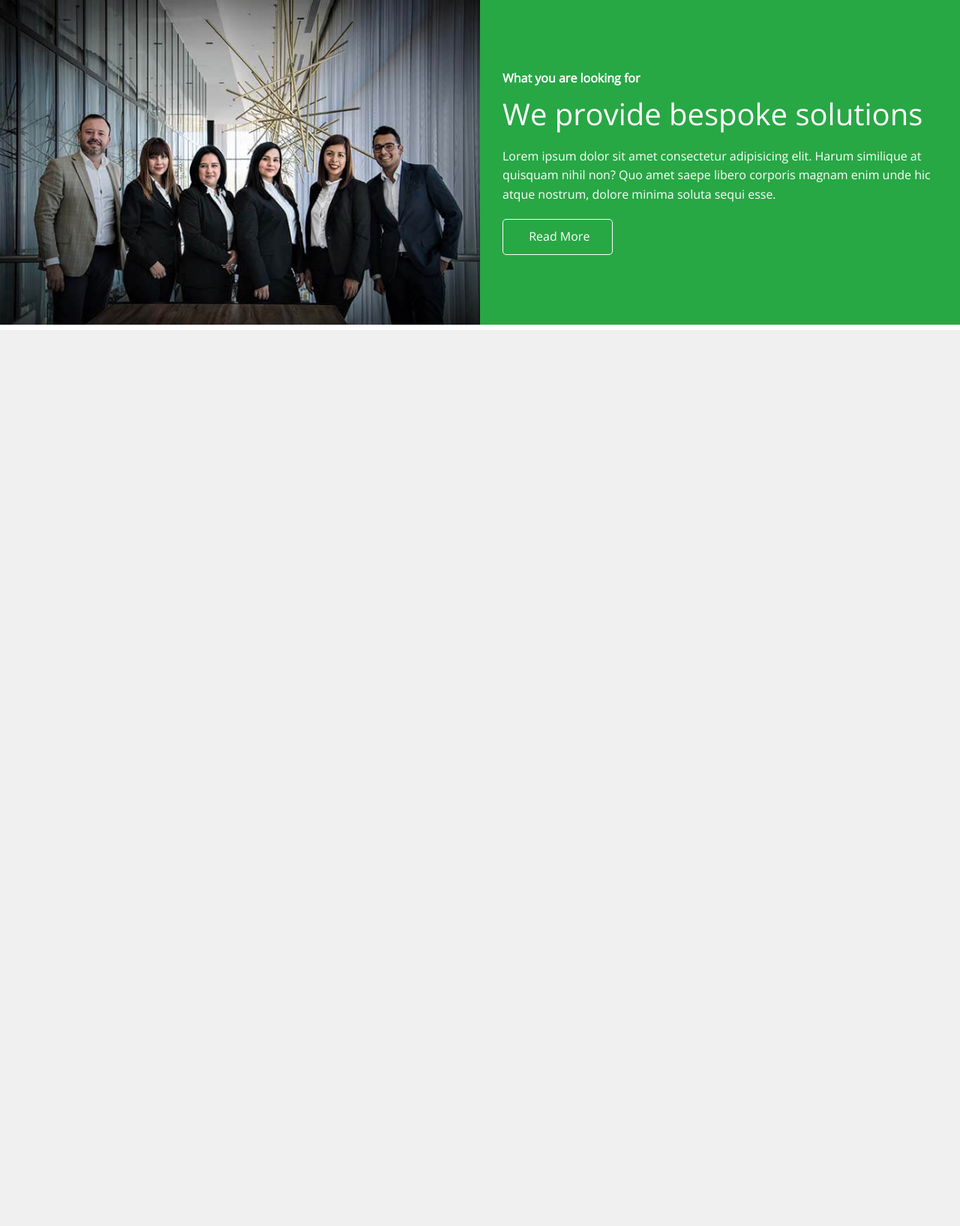
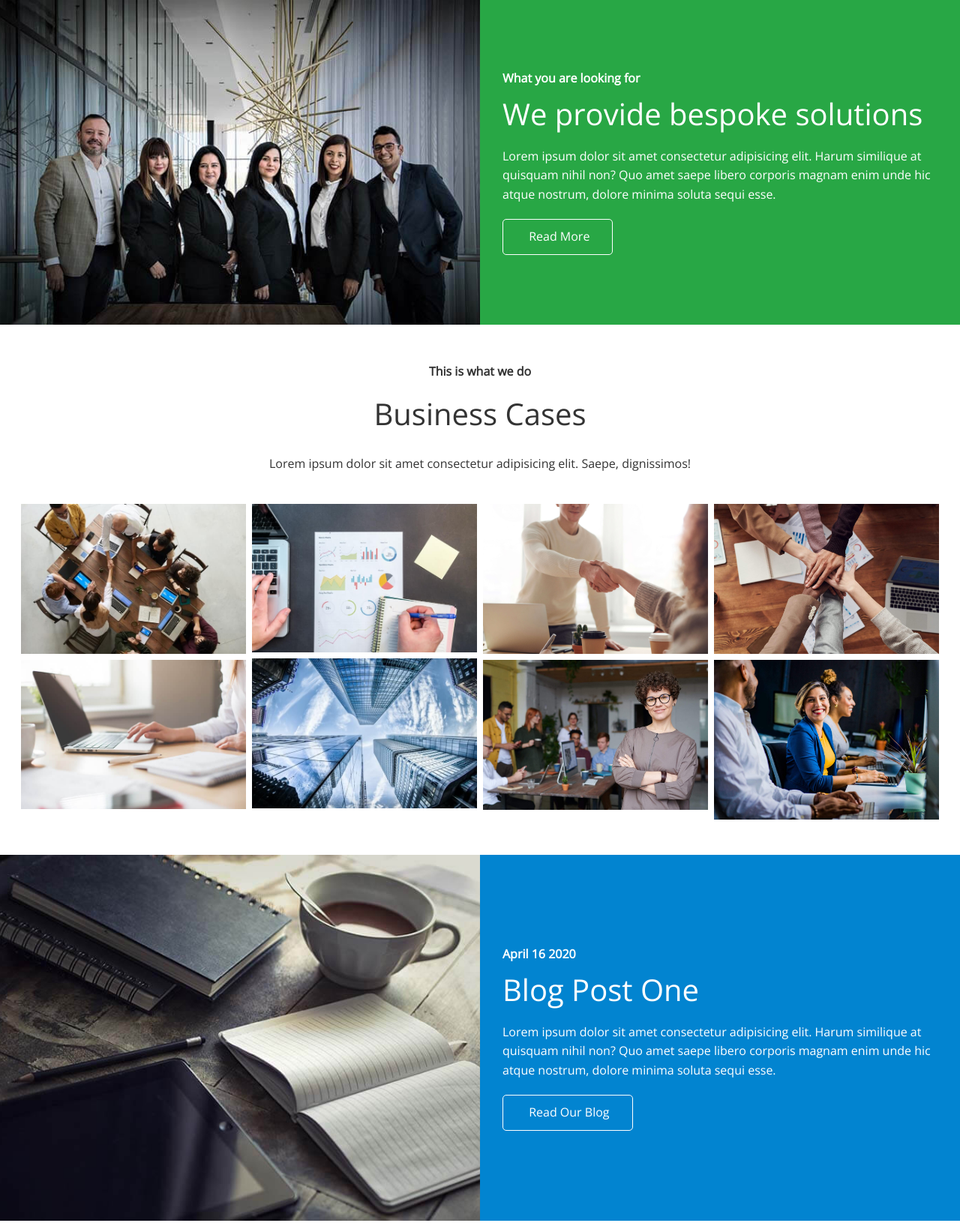
Before and after one commit to winadiw/modern-html-css-course, a PHP site: page / in a window 1280 px wide. Shown: the part 1086-2721 px from the top of the page at 75% size. Before the commit the page ends 1526 px from the top, so only its background shows below. Run offline with PHP 8.4, Linux system fonts and the light colour scheme; some libraries are stand-ins or nearby versions.

Commit message:
#55 - Cases and Blog sections

```diff
--- a/edgeledger_website/css/style.css
+++ b/edgeledger_website/css/style.css
@@ -128,3 +128,8 @@ img {
   border-radius: 50%;
   margin-bottom: 15px;
 }
+
+/* Cases */
+.cases img:hover {
+  opacity: 0.7;
+}
--- a/edgeledger_website/css/utilities.css
+++ b/edgeledger_website/css/utilities.css
@@ -61,6 +61,10 @@
 }
 
 /* Flex Columns */
+.flex-columns .flex-reverse .row {
+  flex-direction: row-reverse;
+}
+
 .flex-columns .row {
   display: flex;
   flex-direction: row;
@@ -106,3 +110,35 @@
 .flex-columns p {
   margin: 20px 0;
 }
+
+/* Section Header */
+.section-header {
+  padding: 30px;
+  display: flex;
+  flex-direction: column;
+  align-items: center;
+  justify-content: center;
+  text-align: center;
+}
+
+.section-header h2 {
+  font-size: 40px;
+  margin: 20px 0;
+}
+
+.section-padding {
+  padding: 20px 20px 40px;
+}
+
+/* Flex Grid */
+.flex-grid .row {
+  display: flex;
+  flex-wrap: wrap;
+  padding: 0 4px;
+}
+
+.flex-grid .column {
+  flex: 25%;
+  max-width: 25%;
+  padding: 0 4px;
+}
--- a/edgeledger_website/index.html
+++ b/edgeledger_website/index.html
@@ -73,6 +73,7 @@
           </div>
         </div>
       </section>
+
       <!-- About: Solutions -->
       <section class="solutions flex-columns">
         <div class="row">
@@ -93,6 +94,54 @@
           </div>
         </div>
       </section>
+
+      <!-- Cases -->
+      <section id="cases" class="cases flex-grid section-padding">
+        <header class="section-header">
+          <h4>This is what we do</h4>
+          <h2>Business Cases</h2>
+          <p>Lorem ipsum dolor sit amet consectetur adipisicing elit. Saepe, dignissimos!</p>
+        </header>
+        <div class="row">
+          <div class="column">
+            <img src="images/cases/cases1.jpg" alt="">
+            <img src="images/cases/cases2.jpg" alt="">
+          </div>
+          <div class="column">
+            <img src="images/cases/cases3.jpg" alt="">
+            <img src="images/cases/cases4.jpg" alt="">
+          </div>
+          <div class="column">
+            <img src="images/cases/cases5.jpg" alt="">
+            <img src="images/cases/cases6.jpg" alt="">
+          </div>
+          <div class="column">
+            <img src="images/cases/cases7.jpg" alt="">
+            <img src="images/cases/cases8.jpg" alt="">
+          </div>
+        </div>
+      </section>
+
+      <!-- Blog -->
+      <section id="blog" class="blog flex-columns flex-reverse">
+        <div class="row">
+          <div class="column">
+            <div class="column-1">
+              <img src="images/home/blog.jpg" alt="Blog">
+            </div>
+          </div>
+          <div class="column">
+            <div class="column-2 bg-secondary">
+              <h4>April 16 2020</h4>
+              <h2>Blog Post One</h2>
+              <p>Lorem ipsum dolor sit amet consectetur adipisicing elit. Harum similique at quisquam nihil non? Quo amet saepe libero corporis magnam enim unde hic atque nostrum, dolore minima soluta sequi esse.</p>
+              <a href="#" class="btn btn-outline">
+                <i class="fas fa-chevron"></i>
+                Read Our Blog</a>
+            </div>
+          </div>
+        </div>
+      </section>
     </main>
   </body>
 </html>
```
